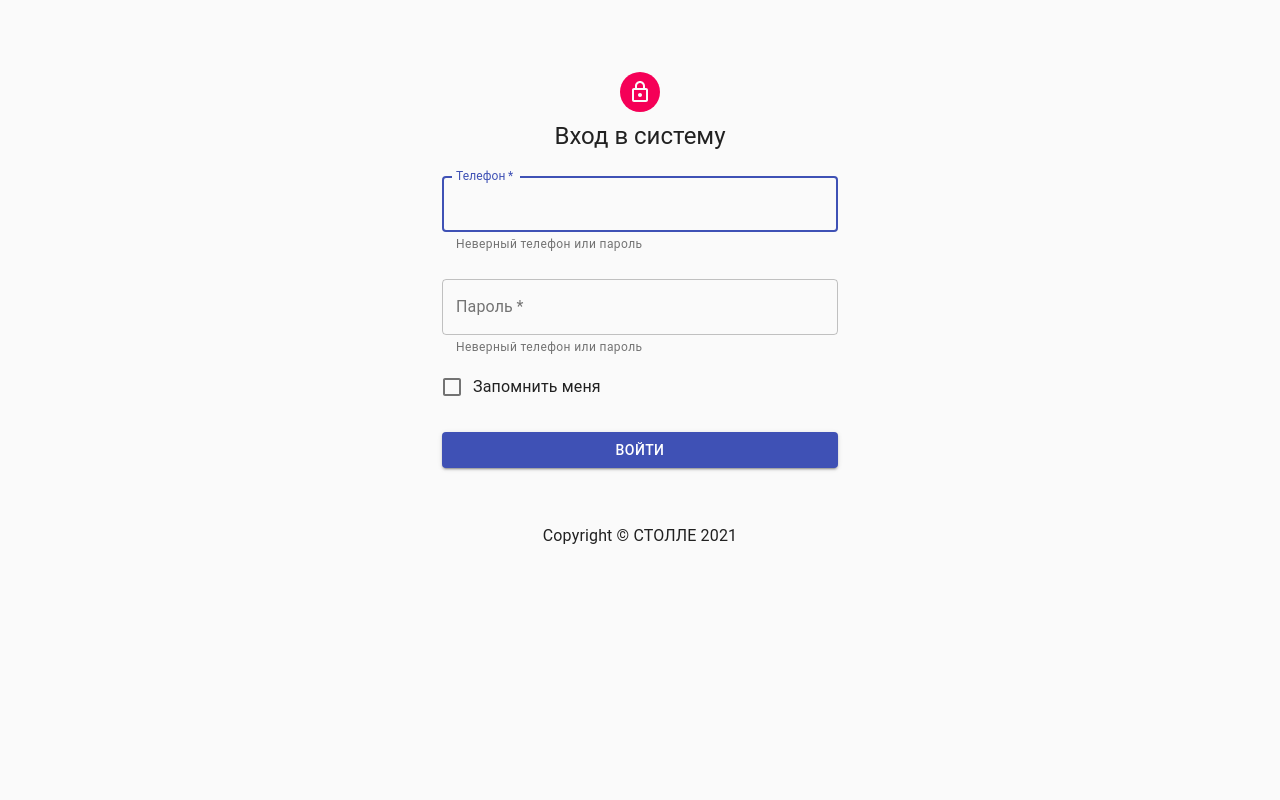
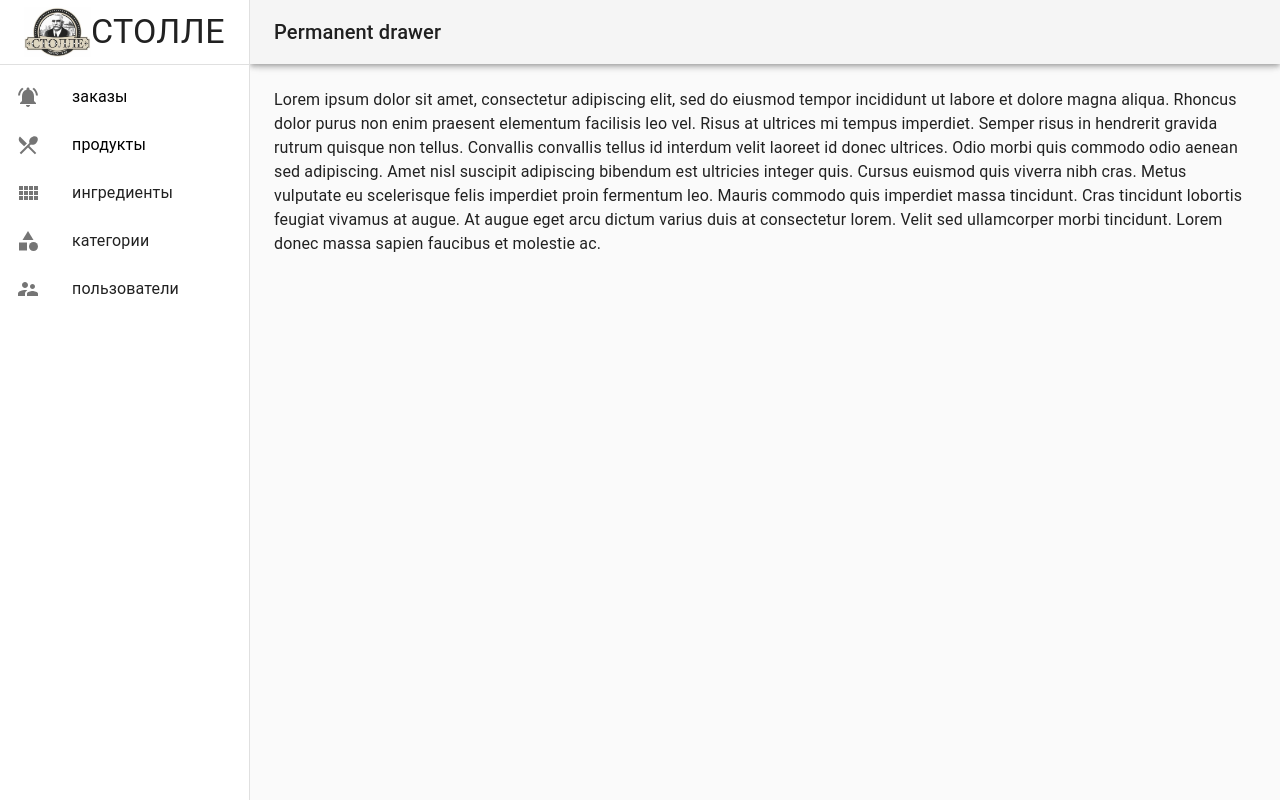
Before and after one commit to sergeydymovich/delivery-site_admin, a React (Create React App) app: page /orders in a window 1280 px wide. Before the commit this address led to /login. Built offline with nearby package versions, Linux system fonts and the light colour scheme.

Commit message:
add navigation

```diff
--- a/src/components/App/App.js
+++ b/src/components/App/App.js
@@ -1,24 +1,45 @@
-import Header from "../elements/Header/Header";
 import Navigation from "../elements/Navigation/Navigation";
 import { Switch, Route } from "react-router-dom";
-import OrdersPage from "../pages/OrdersPage/OrdersPage";
 import LoginPage from "../pages/LoginPage/LoginPage";
-import styles from "./App.module.css";
 import { useAppInit } from "../../hooks/useAppInit";
+import OrdersPage from "components/pages/OrdersPage/OrdersPage";
+import { makeStyles } from "@material-ui/core";
+import ProductsPage from "components/pages/ProductsPage/ProductsPage";
+import CreateProductsPage from "components/pages/ProductsPage/CreateProductsPage";
+
+const useStyles = makeStyles((theme) => ({
+  root: {
+    display: "flex",
+  },
+  toolbar: theme.mixins.toolbar,
+  content: {
+    flexGrow: 1,
+    backgroundColor: theme.palette.background.default,
+    padding: theme.spacing(3),
+  },
+}));
 
 function App() {
-  useAppInit();
+  // useAppInit();
+  const classes = useStyles();
 
   return (
-    <div className={styles.app}>
+    <div className={classes.root}>
       <Switch>
         <Route path="/login" component={LoginPage} />
         <Route path="/">
-          <Header />
-          <div className={styles.content}>
-            <Navigation />
+          <Navigation />
+          <main className={classes.content}>
+            <div className={classes.toolbar} />
             <Route path="/orders" component={OrdersPage} />
-          </div>
+            <Route exact strict path="/products" component={ProductsPage} />
+            <Route
+              exact
+              strict
+              path="/products/create"
+              component={CreateProductsPage}
+            />
+          </main>
         </Route>
       </Switch>
     </div>
--- a/src/components/App/App.module.css
+++ /dev/null
@@ -1,3 +0,0 @@
-.content {
-  display: flex;
-}
--- a/src/components/elements/Header/Header.js
+++ /dev/null
@@ -1,18 +0,0 @@
-import styles from "./Header.module.css";
-import logo from "assets/images/logo.png";
-import { Link } from "react-router-dom";
-
-function Header() {
-  return (
-    <header className={styles.header}>
-      <div className={styles.linkWrapper}>
-        <Link to="/" className={styles.link}>
-          <img className={styles.logo} src={logo} alt="logo" />
-          <p>СТОЛЛЕ</p>
-        </Link>
-      </div>
-    </header>
-  );
-}
-
-export default Header;
--- a/src/components/elements/Header/Header.module.css
+++ /dev/null
@@ -1,24 +0,0 @@
-.header {
-  height: 75px;
-  border-bottom: 1px solid lightgrey;
-}
-
-.linkWrapper {
-  width: 300px;
-  height: 100%;
-  display: flex;
-  align-items: center;
-  justify-content: center;
-  border-right: 1px solid lightgrey;
-}
-
-.link {
-  display: flex;
-  justify-content: center;
-  align-items: center;
-  font-size: 30px;
-}
-
-.logo {
-  height: 50px;
-}
--- a/src/components/elements/Navigation/Navigation.js
+++ b/src/components/elements/Navigation/Navigation.js
@@ -1,36 +1,122 @@
-import styles from "./Navigation.module.css";
+import React from "react";
+import { makeStyles } from "@material-ui/core/styles";
+import List from "@material-ui/core/List";
+import ListItem from "@material-ui/core/ListItem";
+import ListItemIcon from "@material-ui/core/ListItemIcon";
+import ListItemText from "@material-ui/core/ListItemText";
 import NotificationsActiveIcon from "@material-ui/icons/NotificationsActive";
 import RestaurantMenuIcon from "@material-ui/icons/RestaurantMenu";
 import ViewComfyIcon from "@material-ui/icons/ViewComfy";
 import SupervisorAccountIcon from "@material-ui/icons/SupervisorAccount";
 import CategoryIcon from "@material-ui/icons/Category";
+import logo from "assets/images/logo.png";
+import { Link } from "react-router-dom";
+import {
+  AppBar,
+  CssBaseline,
+  Divider,
+  Drawer,
+  Toolbar,
+  Typography,
+} from "@material-ui/core";
+
+const drawerWidth = 250;
+
+const useStyles = makeStyles((theme) => ({
+  appBar: {
+    width: `calc(100% - ${drawerWidth}px)`,
+    marginLeft: drawerWidth,
+  },
+  drawer: {
+    width: drawerWidth,
+    flexShrink: 0,
+  },
+  drawerPaper: {
+    width: drawerWidth,
+  },
+  toolbar: theme.mixins.toolbar,
+  logoWrapper: {
+    display: "flex",
+    justifyContent: "center",
+    alignItems: "center",
+    height: "100%",
+  },
+  logo: {
+    height: "50px",
+  },
+}));
 
 function Navigation() {
+  const classes = useStyles();
   return (
-    <nav className={styles.wrapper}>
-      <ul className={styles.list}>
-        <li className={styles.listItem}>
-          <NotificationsActiveIcon className={styles.itemIcon} />
-          <p className={styles.itemText}>заказы</p>
-        </li>
-        <li className={styles.listItem}>
-          <RestaurantMenuIcon className={styles.itemIcon} />
-          <p className={styles.itemText}>продукты</p>
-        </li>
-        <li className={styles.listItem}>
-          <ViewComfyIcon className={styles.itemIcon} />
-          <p className={styles.itemText}>ингредиенты</p>
-        </li>
-        <li className={styles.listItem}>
-          <CategoryIcon className={styles.itemIcon} />
-          <p className={styles.itemText}>категории</p>
-        </li>
-        <li className={styles.listItem}>
-          <SupervisorAccountIcon className={styles.itemIcon} />
-          <p className={styles.itemText}>пользователи</p>
-        </li>
-      </ul>
-    </nav>
+    <>
+      <CssBaseline />
+      <AppBar position="fixed" color="default" className={classes.appBar}>
+        <Toolbar>
+          <Typography variant="h6" noWrap>
+            Permanent drawer
+          </Typography>
+        </Toolbar>
+      </AppBar>
+      <Drawer
+        className={classes.drawer}
+        variant="permanent"
+        classes={{
+          paper: classes.drawerPaper,
+        }}
+        anchor="left"
+      >
+        <div className={classes.toolbar}>
+          <div className={classes.logoWrapper}>
+            <img className={classes.logo} src={logo} alt="logo" />
+            <Typography variant="h4" component="p" noWrap>
+              СТОЛЛЕ
+            </Typography>
+          </div>
+        </div>
+        <Divider />
+        <List className={classes.list}>
+          <Link to="/orders">
+            <ListItem button>
+              <ListItemIcon>
+                <NotificationsActiveIcon />
+              </ListItemIcon>
+              <ListItemText primary="заказы" />
+            </ListItem>
+          </Link>
+
+          <Link to="/products">
+            <ListItem button>
+              <ListItemIcon>
+                <RestaurantMenuIcon />
+              </ListItemIcon>
+              <ListItemText primary="продукты" />
+            </ListItem>
+          </Link>
+
+          <ListItem button>
+            <ListItemIcon>
+              <ViewComfyIcon />
+            </ListItemIcon>
+            <ListItemText primary="ингредиенты" />
+          </ListItem>
+
+          <ListItem button>
+            <ListItemIcon>
+              <CategoryIcon />
+            </ListItemIcon>
+            <ListItemText primary="категории" />
+          </ListItem>
+
+          <ListItem button>
+            <ListItemIcon>
+              <SupervisorAccountIcon />
+            </ListItemIcon>
+            <ListItemText primary="пользователи" />
+          </ListItem>
+        </List>
+      </Drawer>
+    </>
   );
 }
 
--- a/src/components/elements/Navigation/Navigation.module.css
+++ /dev/null
@@ -1,20 +0,0 @@
-.wrapper {
-  width: 300px;
-  border-right: 1px solid lightgrey;
-}
-
-.list {
-  list-style: none;
-  padding-left: 20px;
-}
-
-.listItem {
-  height: 50px;
-  display: flex;
-  align-items: center;
-  text-transform: uppercase;
-}
-
-.itemIcon {
-  margin-right: 15px;
-}
--- a/src/components/pages/LoginPage/LoginPage.js
+++ b/src/components/pages/LoginPage/LoginPage.js
@@ -84,7 +84,7 @@ export default function LoginPage() {
         <form onSubmit={loggedIn} className={styles.form} noValidate>
           <TextField
             error={error}
-            helperText="Неверный телефон или пароль"
+            helperText={error && "Неверный телефон или пароль"}
             variant="outlined"
             margin="normal"
             required
@@ -98,7 +98,7 @@ export default function LoginPage() {
           />
           <TextField
             error={error}
-            helperText="Неверный телефон или пароль"
+            helperText={error && "Неверный телефон или пароль"}
             variant="outlined"
             margin="normal"
             required
--- a/src/components/pages/OrdersPage/OrdersPage.js
+++ b/src/components/pages/OrdersPage/OrdersPage.js
@@ -1,5 +1,22 @@
+import { Typography } from "@material-ui/core";
+
 function OrdersPage() {
-  return <div>ORDERS</div>;
+  return (
+    <Typography paragraph>
+      Lorem ipsum dolor sit amet, consectetur adipiscing elit, sed do eiusmod
+      tempor incididunt ut labore et dolore magna aliqua. Rhoncus dolor purus
+      non enim praesent elementum facilisis leo vel. Risus at ultrices mi tempus
+      imperdiet. Semper risus in hendrerit gravida rutrum quisque non tellus.
+      Convallis convallis tellus id interdum velit laoreet id donec ultrices.
+      Odio morbi quis commodo odio aenean sed adipiscing. Amet nisl suscipit
+      adipiscing bibendum est ultricies integer quis. Cursus euismod quis
+      viverra nibh cras. Metus vulputate eu scelerisque felis imperdiet proin
+      fermentum leo. Mauris commodo quis imperdiet massa tincidunt. Cras
+      tincidunt lobortis feugiat vivamus at augue. At augue eget arcu dictum
+      varius duis at consectetur lorem. Velit sed ullamcorper morbi tincidunt.
+      Lorem donec massa sapien faucibus et molestie ac.
+    </Typography>
+  );
 }
 
 export default OrdersPage;
--- /dev/null
+++ b/src/components/pages/ProductsPage/CreateProductsPage.js
@@ -0,0 +1,7 @@
+import React from "react";
+
+function CreateProductsPage() {
+  return <h1>Добавить новый продукт</h1>;
+}
+
+export default CreateProductsPage;
--- /dev/null
+++ b/src/components/pages/ProductsPage/ProductsPage.js
@@ -0,0 +1,22 @@
+import { Button, makeStyles } from "@material-ui/core";
+import { Link } from "react-router-dom";
+import React from "react";
+
+const useStyles = makeStyles((theme) => ({
+  addBtn: {
+    // backgroundColor: "#81c784",
+  },
+}));
+
+function ProductsPage() {
+  const classes = useStyles();
+  return (
+    <Link to="/products/create">
+      <Button className={classes.addBtn} variant="outlined" color="primary">
+        Добавить продукт
+      </Button>
+    </Link>
+  );
+}
+
+export default ProductsPage;
```
Also changed, not shown: src/reducers/categoriesSlice.js (added).
